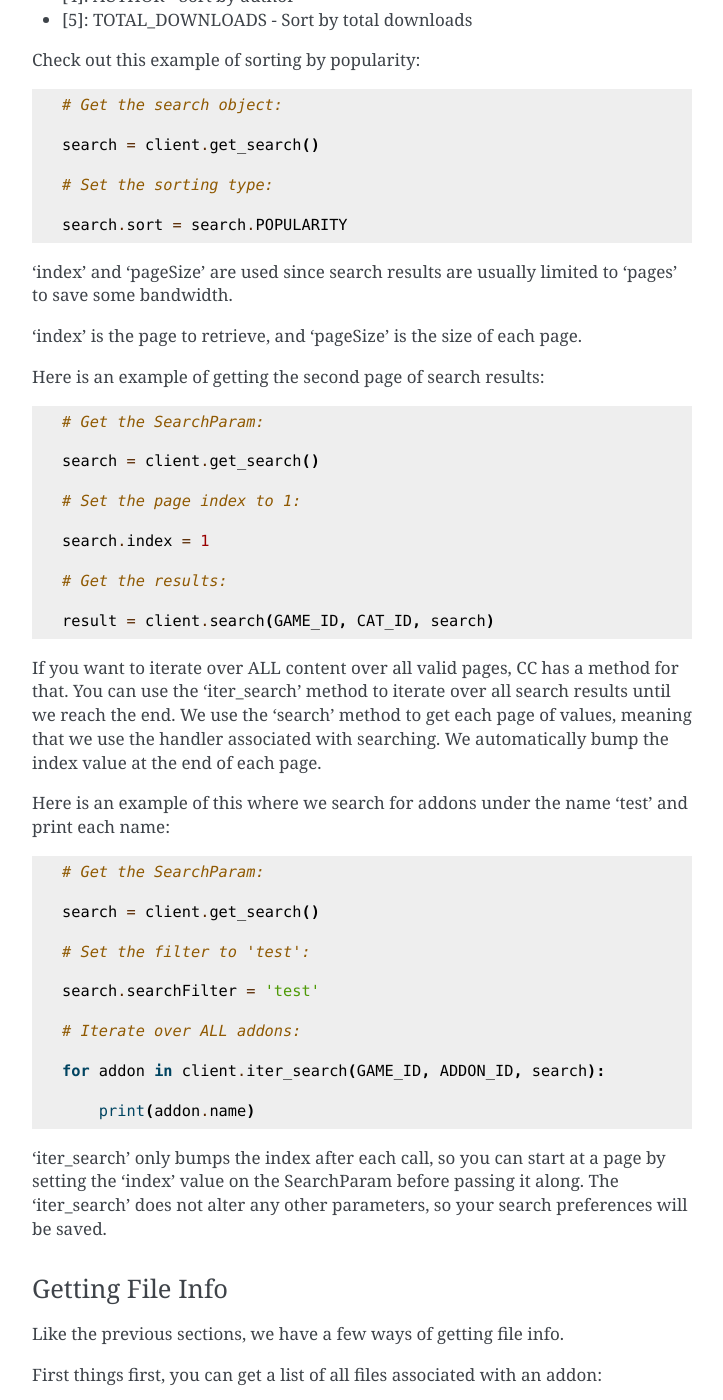
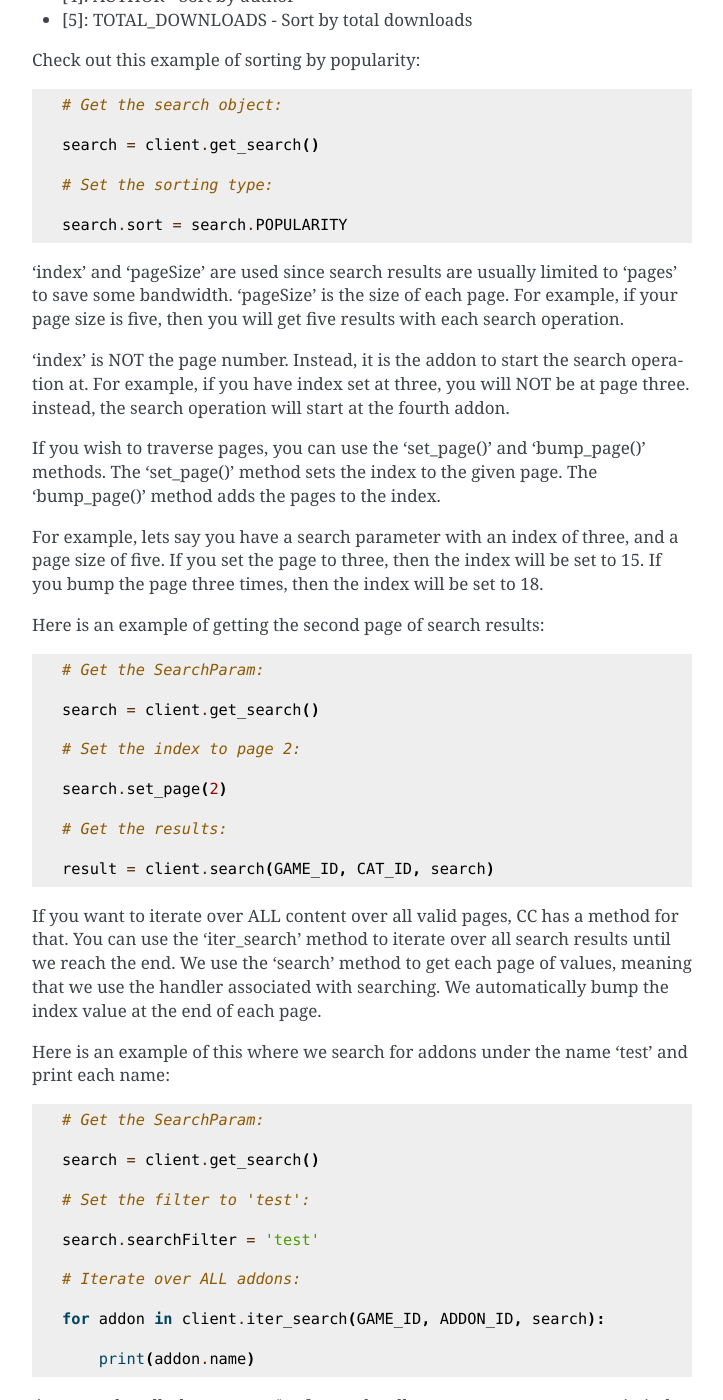
Before and after one commit to OwenCochell/cursepy, a Sphinx documentation site: the page built from docs/source/basic/collection.rst, in a window 1280 px wide and 1400 px high, scrolled down 5815 px. Shown: the whole window, without its empty margins (388-1111 px from the left). Built offline with Sphinx 7.4.7, drawn with Linux system fonts in a browser that asks for light colours; some of the changed text lies outside the part shown.

Commit message:
Fixed index search issue, fixed but with getting all files, and other minor bug fixes

```diff
--- a/cursepy/__init__.py
+++ b/cursepy/__init__.py
@@ -4,10 +4,10 @@ cursepy init file.
 
 # Import the necessary components:
 
-from cursepy.wrapper import CurseClient
+from cursepy.wrapper import CurseClient, MinecraftWrapper
 
 
 # Define some metadata here:
 
-__version__ = '1.2.0'
+__version__ = '1.3.0'
 __author__ = 'Owen Cochell'
--- a/docs/source/basic/collection.rst
+++ b/docs/source/basic/collection.rst
@@ -341,9 +341,23 @@ Check out this example of sorting by popularity:
 'index' and 'pageSize' are used since search
 results are usually limited to 'pages'
 to save some bandwidth.
+'pageSize' is the size of each page.
+For example, if your page size is five, then you will get five results
+with each search operation.
 
-'index' is the page to retrieve,
-and 'pageSize' is the size of each page.
+'index' is NOT the page number.
+Instead, it is the addon to start the search operation at.
+For example, if you have index set at three, you will NOT be at page three.
+instead, the search operation will start at the fourth addon.
+
+If you wish to traverse pages, you can use the 'set_page()' and 'bump_page()' methods.
+The 'set_page()' method sets the index to the given page.
+The 'bump_page()' method adds the pages to the index.
+
+For example, lets say you have a search parameter with an index of three,
+and a page size of five.
+If you set the page to three, then the index will be set to 15.
+If you bump the page three times, then the index will be set to 18.
 
 Here is an example of getting the second page of search results:
 
@@ -353,9 +367,9 @@ Here is an example of getting the second page of search results:
 
     search = client.get_search()
 
-    # Set the page index to 1:
+    # Set the index to page 2:
 
-    search.index = 1
+    search.set_page(2)
 
     # Get the results:
 
@@ -388,9 +402,9 @@ and print each name:
 
         print(addon.name)
 
-'iter_search' only bumps the index after each call,
-so you can start at a page by setting the 'index'
-value on the SearchParam before passing it along.
+'iter_search' calls 'bump_page()' after each call,
+so you can start at a certain index
+on the SearchParam before passing it along.
 The 'iter_search' does not alter any other parameters,
 so your search preferences will be saved.
 
--- a/docs/source/basic/wrap.rst
+++ b/docs/source/basic/wrap.rst
@@ -40,6 +40,7 @@ We have the following constants:
 * MODPACKS - ID of the modpack category(4471)
 * MODS - ID of the mods category(6)
 * WORLDS - ID of the worlds category(17)
+* BUKKIT - ID of the bukkit category(5)
 
 You can use these constants in the entry point methods.
 MinecraftWrapper also provides some methods to make searching easier.
@@ -65,6 +66,11 @@ search_worlds
 
 Searches the worlds category for addons.
 
+search_plugins
+--------------
+
+Searches the Bukkit plugins category for addons.
+
 Conclusion
 ==========
 
```
Also changed, not shown: docs/source/basic/curse_inst.rst (+9 -3 lines), docs/source/changelog.rst (+29 -1 lines), docs/source/basic/intro.rst (line endings or trailing spaces), 4 other files.
